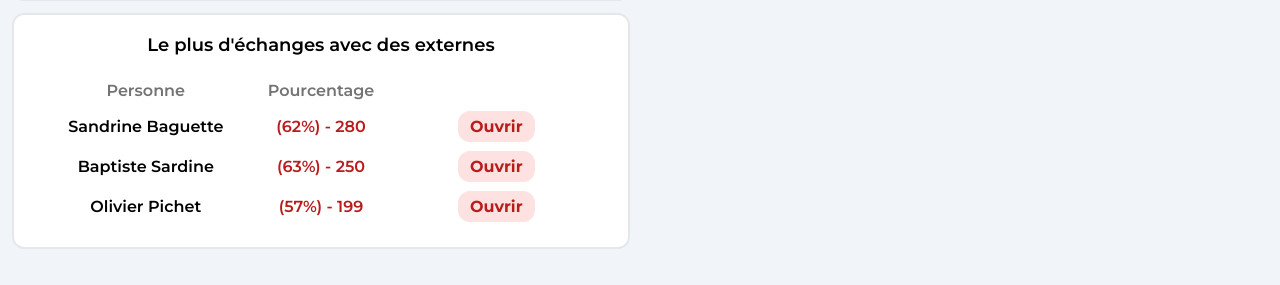
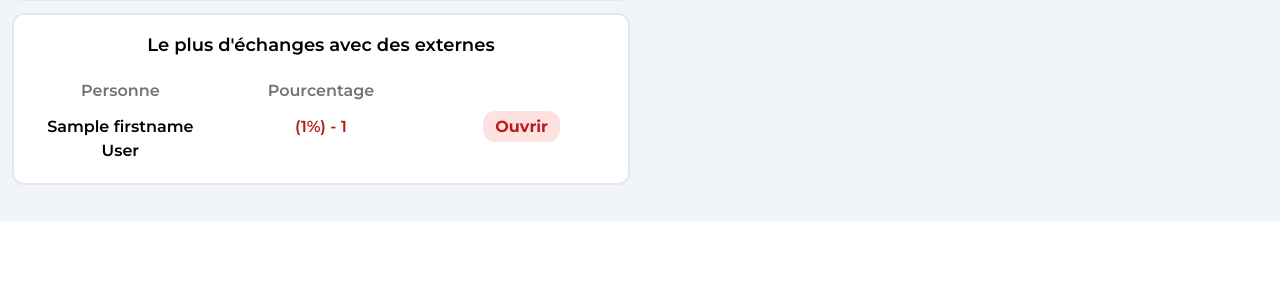
Before and after one commit to soniiix/enron-data-visualizer, a Django app: template base_app/templates/home.html in a window 1280 px wide. Shown: the part 671-956 px from the top of the page. After the commit the page ends 892 px from the top, so only its background shows below. Run offline with Django 5.2, Linux system fonts and the light colour scheme; tables that the repository leaves empty hold one stand-in row (values such as "Sample post"); the template is opened without the code that fills it: values that come from a table or form of the project are taken from there, most other values are stand-ins (such as "Sample title", 1, 10 or a date in 2020); parts of the project's set-up code (start-up, migrations or seed data) failed here and were passed over; some libraries are stand-ins or nearby versions.

Commit message:
fix: Most exchanges with extern

```diff
--- a/base_app/templates/home.html
+++ b/base_app/templates/home.html
@@ -68,21 +68,16 @@
                         <span class="mb-1 text-neutral-500">Personne</span>
                         <span class="mb-2 text-neutral-500">Pourcentage</span>
                         <span class="mb-2 text-neutral-500"></span>
-                        <span class="mb-1">Sandrine Baguette</span>
-                        <span class="mb-2 text-red-700">(62%) - 280</span>
-                        <div class="mb-3">
-                            <a href="#" class="bg-red-100 text-red-700 font-bold px-3 py-1.5 rounded-xl hover:border">Ouvrir</a>
-                        </div>
-                        <span class="mb-1">Baptiste Sardine</span>
-                        <span class="mb-2 text-red-700">(63%) - 250</span>
-                        <div class="mb-3">
-                            <a href="#" class="bg-red-100 text-red-700 font-bold px-3 py-1.5 rounded-xl hover:border">Ouvrir</a>
-                        </div>
-                        <span class="mb-1">Olivier Pichet</span>
-                        <span class="mb-2 text-red-700">(57%) - 199</span>
-                        <div class="mb-3">
-                            <a href="#" class="bg-red-100 text-red-700 font-bold px-3 py-1.5 rounded-xl hover:border">Ouvrir</a>
-                        </div>
+
+                        {% for employee in employees_with_most_exchanges %}
+                            <!-- Affichage des informations pour chaque employé -->
+                            <span class="mb-1">{{ employee.firstname }} {{ employee.lastname }}</span>
+                            <span class="mb-2 text-red-700">({{ employee.percentage }}%) - {{ employee.interactions_count }}</span>
+                            <div class="mb-3">
+                                <a href="#" class="bg-red-100 text-red-700 font-bold px-3 py-1.5 rounded-xl hover:border">Ouvrir</a>
+                            </div>
+                        {% endfor %}
+
                     </div>
                 </div>
         </div>
```
